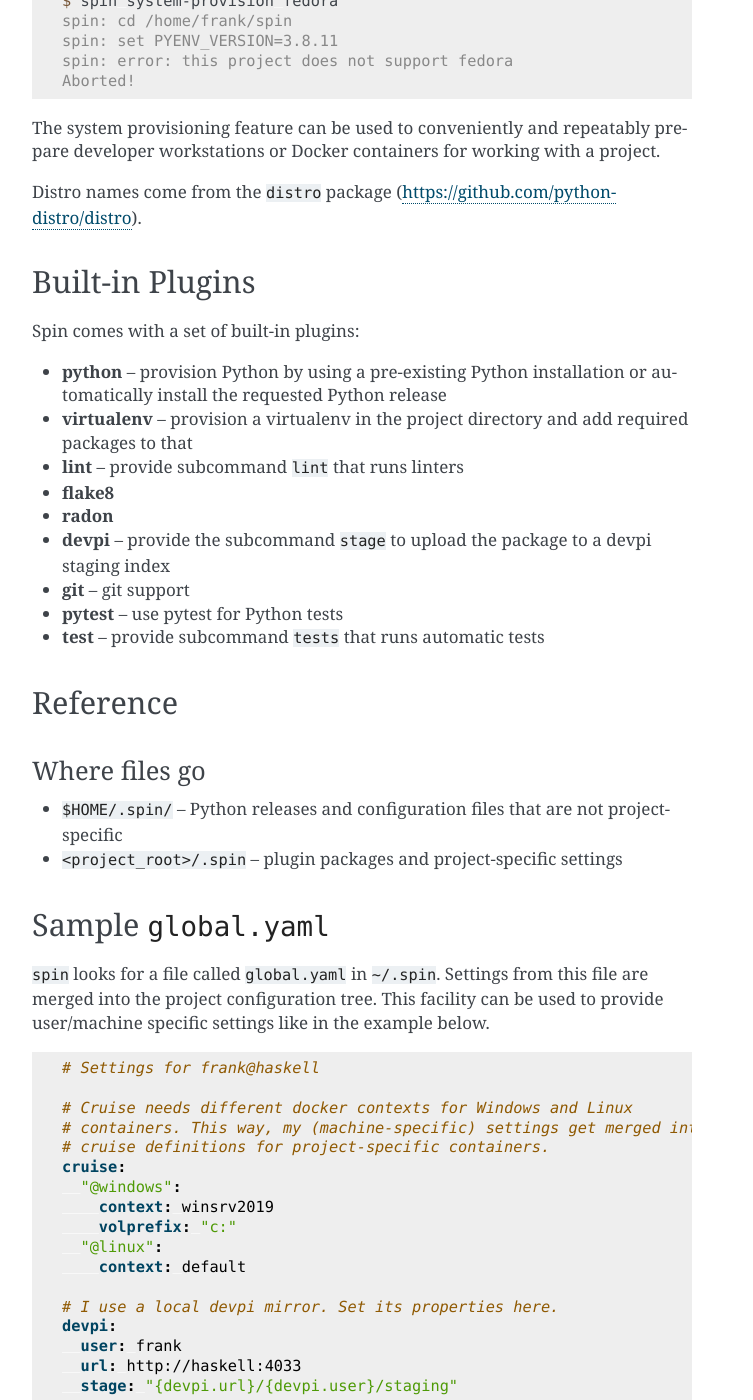
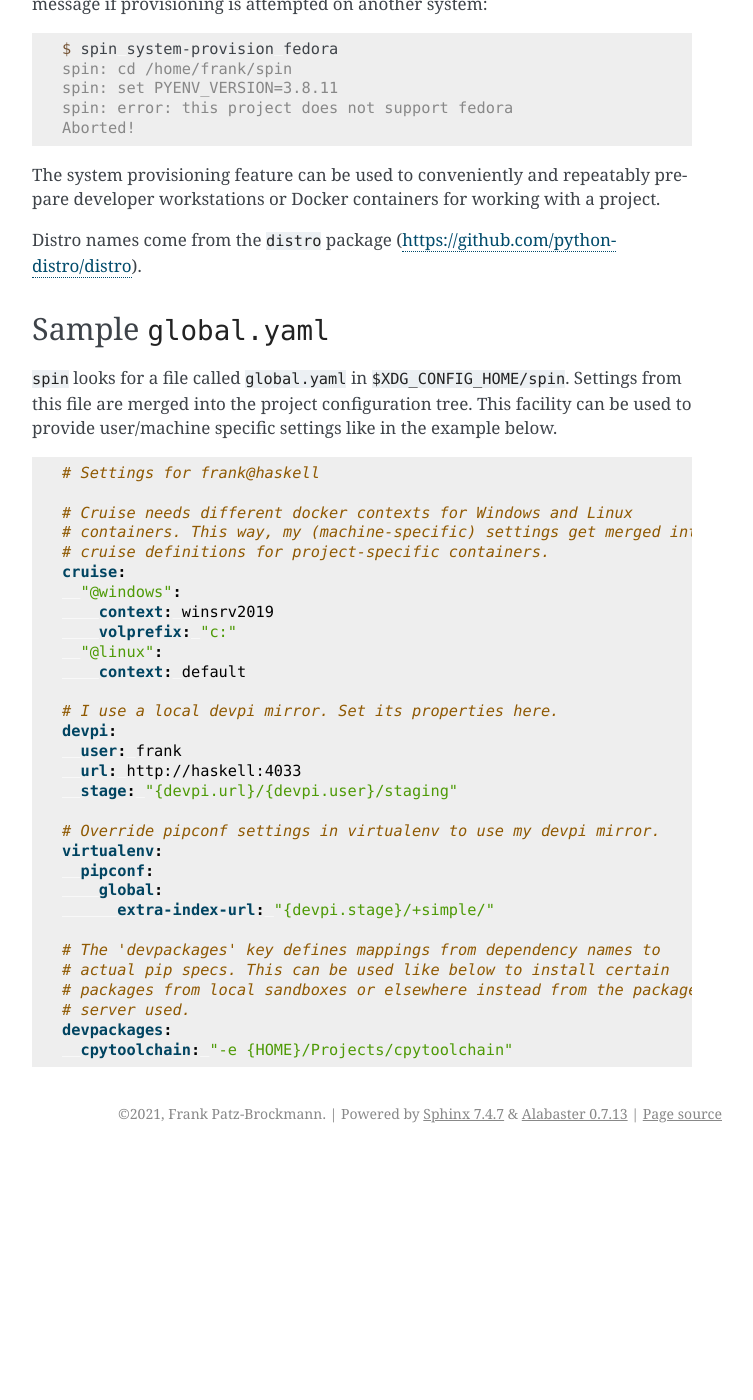
Before and after one commit to cslab/csspin, a Sphinx documentation site: the page built from docs/userman.rst, in a window 1280 px wide and 1400 px high, scrolled down 8288 px. Shown: the whole window, without its empty margins (388-1141 px from the left). Built offline with Sphinx 7.4.7, drawn with Linux system fonts in a browser that asks for light colours; pages that are not in the unit, such as notebooks, are missing from menus; after the commit the page ends 9441 px from its top, so only the background shows below that; some of the changed text lies outside the part shown.

```diff
--- a/docs/index.rst
+++ b/docs/index.rst
@@ -13,6 +13,7 @@ Welcome to spin's documentation!
    overview
    installation
    userman
+   relnotes
    howtoplugins
    plugins
    cliref
--- a/docs/userman.rst
+++ b/docs/userman.rst
@@ -18,9 +18,9 @@ spin. Spin will refuse to run most tasks before an environment has
 been created.
 
 Environments are generally created *outside* the source tree, in
-:file:`~/.spin`. Spin plugins try hard to place everything that is
-generated while building, testing etc. in the environment directory,
-to keep the source tree clean.
+:file:`$XDG_CACHE_HOME/spin`. Spin plugins try hard to place
+everything that is generated while building, testing etc. in the
+environment directory, to keep the source tree clean.
 
 **Tasks** are commands run by spin plugins inside an environment,
 e.g. the Python plugin registers a :program:`python` task, that
@@ -58,9 +58,9 @@ tree is built from (in this order):
 * The settings from ``spinfile.yaml`` complement (or override) the
   defaults.
 * If it exists, user-specific settings are read from
-  ``~/.spin/global.yaml`` and complement the project configuration
-  tree; an example for a user-specific setting is ``devpi.host``, the
-  host name of a devpi package server.
+  ``$XDG_CONFIG_HOME/spin/global.yaml`` and complement the project
+  configuration tree; an example for a user-specific setting is
+  ``devpi.host``, the host name of a devpi package server.
 * Command line settings given by :option:`-p prop=value <spin -p>`
   override all other settings; a typical use case is to override the
   version of the Python interpreter using ``spin -p
@@ -375,7 +375,7 @@ already prepared to have the required Python release.
 This set includes docker images for Windows as well as Linux, which
 means we need to have one docker daemon available for each
 platform. These are defined as user-specific settings in
-``$HOME/.spin/global.yaml``:
+``$XDG_CONFIG_HOME/spin/global.yaml``:
 
 .. code-block:: yaml
 
@@ -483,48 +483,13 @@ Distro names come from the ``distro`` package
 (https://github.com/python-distro/distro).
 
 
-Built-in Plugins
-================
-
-Spin comes with a set of built-in plugins:
-
-* **python** -- provision Python by using a pre-existing Python
-  installation or automatically install the requested Python release
-* **virtualenv** -- provision a virtualenv in the project directory
-  and add required packages to that
-* **lint** -- provide subcommand ``lint`` that runs linters
-* **flake8**
-* **radon**
-* **devpi** -- provide the subcommand ``stage`` to upload the package
-  to a devpi staging index
-* **git** -- git support
-* **pytest** -- use pytest for Python tests
-* **test** -- provide subcommand ``tests`` that runs automatic tests
-
-
-
-
-
-Reference
-=========
-
-Where files go
---------------
-
-* ``$HOME/.spin/`` -- Python releases and configuration files that are
-  not project-specific
-
-* ``<project_root>/.spin`` -- plugin packages and project-specific
-  settings
-
-
 Sample ``global.yaml``
 ======================
 
 ``spin`` looks for a file called ``global.yaml`` in
-``~/.spin``. Settings from this file are merged into the project
-configuration tree. This facility can be used to provide user/machine
-specific settings like in the example below.
+``$XDG_CONFIG_HOME/spin``. Settings from this file are merged into the
+project configuration tree. This facility can be used to provide
+user/machine specific settings like in the example below.
 
 .. code-block:: yaml
 
```
Also changed, not shown: other parts of docs/userman.rst (+1 -1 lines), docs/relnotes.rst (added, +60 -0 lines).
